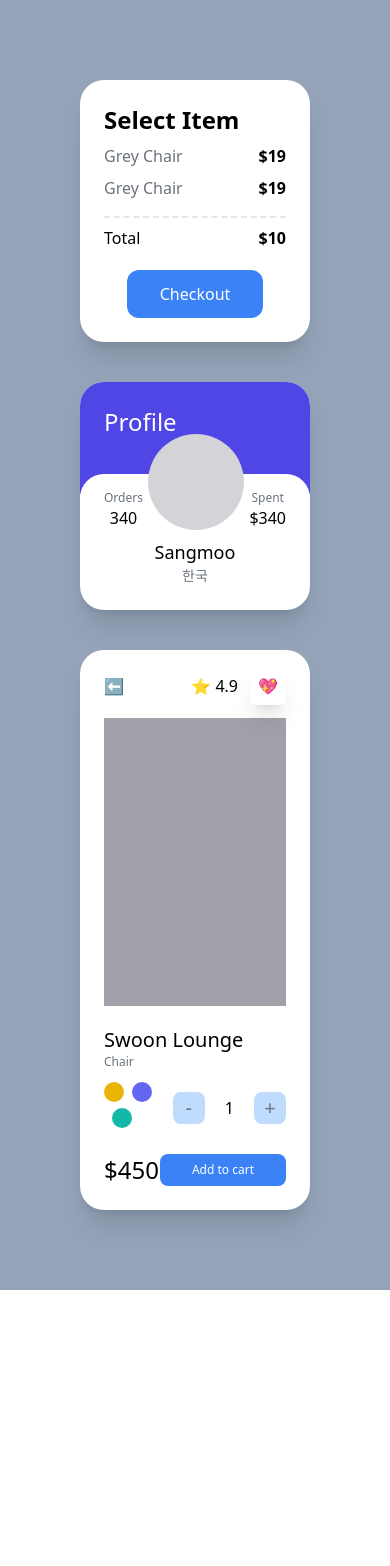
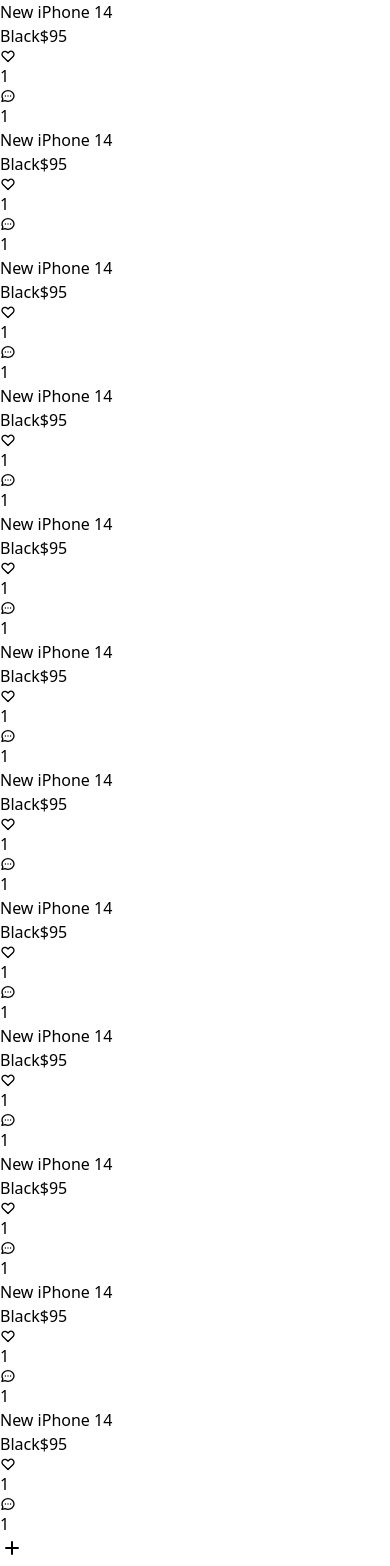
Before and after one commit to Sangmoo/carrot-market, a Next.js app: page / in a window 390 px wide. Before the commit the page ends 1290 px from the top, so only its background shows below. Built offline with nearby package versions, Linux system fonts and the light colour scheme.

Commit message:
Create Login Enter Page

```diff
--- a/package.json
+++ b/package.json
@@ -8,6 +8,7 @@
     "lint": "next lint"
   },
   "dependencies": {
+    "@tailwindcss/forms": "^0.4.0",
     "next": "^12.0.10",
     "react": "^18.0.0-rc.0",
     "react-dom": "^18.0.0-rc.0"
--- a/pages/index.tsx
+++ b/pages/index.tsx
@@ -2,95 +2,72 @@
 
 const Home: NextPage = () => {
   return (
-    <div className="grid min-h-screen gap-10 bg-slate-400 py-20 px-20 lg:grid-cols-2 xl:grid-cols-3 xl:place-content-center">
-      <div className="flex flex-col justify-between rounded-3xl bg-white p-6 shadow-xl dark:bg-black">
-        <span className="text-2xl font-semibold dark:text-white">
-          Select Item
-        </span>
-        <ul>
-          <div className="my-2 flex justify-between ">
-            <span className="text-gray-500 dark:text-gray-100">Grey Chair</span>
-            <span className="font-semibold dark:text-white">$19</span>
-          </div>
-          <div className="my-2 flex justify-between ">
-            <span className="text-gray-500 dark:text-gray-100">Grey Chair</span>
-            <span className="font-semibold dark:text-white">$19</span>
-          </div>
-        </ul>
-
-        <div className="mt-2 flex justify-between border-t-2 border-dashed pt-2">
-          <span>Total</span>
-          <span className="font-semibold">$10</span>
-        </div>
-        <button
-          className="mx-auto mt-5 block w-3/4
-          rounded-xl bg-blue-500 p-3 text-center text-white hover:bg-teal-500 hover:text-black focus:bg-red-500
-          active:bg-yellow-500 dark:border
-          dark:border-white
-          dark:bg-black dark:hover:bg-white
-          "
-        >
-          Checkout
-        </button>
-      </div>
-      <div className="group overflow-hidden rounded-3xl bg-white shadow-xl">
-        <div className="p-6 pb-14 xl:pb-40 portrait:bg-indigo-600 landscape:bg-teal-500">
-          <span className="text-2xl text-white">Profile</span>
-        </div>
-        <div className="relative -top-5 rounded-3xl bg-white p-6">
-          <div className="relative -top-16 flex items-end justify-between">
-            <div className="flex flex-col items-center">
-              <span className="text-xs text-gray-500">Orders</span>
-              <span className="font-medium">340</span>
-            </div>
-            <div className="h-24 w-24 rounded-full bg-zinc-300 transition-colors group-hover:bg-red-300" />
-            <div className="flex flex-col items-center">
-              <span className="text-xs text-gray-500">Spent</span>
-              <span className="font-medium">$340</span>
+    <div>
+      {[1, 1, 1, 1, 1, 1, 1, 1, 1, 1, 1, 1].map((_, i) => (
+        <div key={i}>
+          <div>
+            <div />
+            <div>
+              <h3>New iPhone 14</h3>
+              <span>Black</span>
+              <span>$95</span>
             </div>
           </div>
-          <div className="relative  -mt-14 -mb-5 flex flex-col items-center">
-            <span className="text-lg font-medium">Sangmoo</span>
-            <span className="text-sm text-gray-500">한국</span>
+          <div>
+            <div>
+              <svg
+                className="h-4 w-4"
+                fill="none"
+                stroke="currentColor"
+                viewBox="0 0 24 24"
+                xmlns="http://www.w3.org/2000/svg"
+              >
+                <path
+                  strokeLinecap="round"
+                  strokeLinejoin="round"
+                  strokeWidth="2"
+                  d="M4.318 6.318a4.5 4.5 0 000 6.364L12 20.364l7.682-7.682a4.5 4.5 0 00-6.364-6.364L12 7.636l-1.318-1.318a4.5 4.5 0 00-6.364 0z"
+                ></path>
+              </svg>
+              <span>1</span>
+            </div>
+            <div>
+              <svg
+                className="h-4 w-4"
+                fill="none"
+                stroke="currentColor"
+                viewBox="0 0 24 24"
+                xmlns="http://www.w3.org/2000/svg"
+              >
+                <path
+                  strokeLinecap="round"
+                  strokeLinejoin="round"
+                  strokeWidth="2"
+                  d="M8 12h.01M12 12h.01M16 12h.01M21 12c0 4.418-4.03 8-9 8a9.863 9.863 0 01-4.255-.949L3 20l1.395-3.72C3.512 15.042 3 13.574 3 12c0-4.418 4.03-8 9-8s9 3.582 9 8z"
+                ></path>
+              </svg>
+              <span>1</span>
+            </div>
           </div>
         </div>
-      </div>
-      <div className="rounded-3xl bg-white p-6 shadow-xl lg:col-span-2 xl:col-span-1">
-        <div className="mb-5 flex items-center justify-between">
-          <span>⬅️</span>
-          <div className="space-x-3">
-            <span>⭐️ 4.9</span>
-            <span className="rounded-md p-2 shadow-xl">💖</span>
-          </div>
-        </div>
-        <div className="mb-5 h-72 bg-zinc-400" />
-        <div className="flex flex-col">
-          <span className="text-xl font-medium">Swoon Lounge</span>
-          <span className="text-xs text-gray-500">Chair</span>
-          <div className="mt-3 mb-5 flex items-center justify-between">
-            <div className="space-x-2">
-              <button className="h-5 w-5 rounded-full bg-yellow-500 ring-yellow-500 ring-offset-2 transition focus:ring-2" />
-              <button className="h-5 w-5 rounded-full bg-indigo-500 ring-indigo-500 ring-offset-2 transition focus:ring-2" />
-              <button className="h-5 w-5 rounded-full bg-teal-500 ring-teal-500 ring-offset-2 transition focus:ring-2" />
-            </div>
-            <div className="flex items-center space-x-5">
-              <button className=" flex aspect-square w-8 items-center justify-center rounded-lg bg-blue-200 text-xl text-gray-500">
-                -
-              </button>
-              <span>1</span>
-              <button className=" flex aspect-square w-8 items-center justify-center rounded-lg bg-blue-200 text-xl text-gray-500">
-                +
-              </button>
-            </div>
-          </div>
-          <div className="flex items-center justify-between">
-            <span className="text-2xl font-medium">$450</span>
-            <button className="rounded-lg bg-blue-500 py-2 px-8 text-center text-xs text-white">
-              Add to cart
-            </button>
-          </div>
-        </div>
-      </div>
+      ))}
+      <button>
+        <svg
+          className="h-6 w-6"
+          xmlns="http://www.w3.org/2000/svg"
+          fill="none"
+          viewBox="0 0 24 24"
+          stroke="currentColor"
+          aria-hidden="true"
+        >
+          <path
+            strokeLinecap="round"
+            strokeLinejoin="round"
+            strokeWidth="2"
+            d="M12 6v6m0 0v6m0-6h6m-6 0H6"
+          />
+        </svg>
+      </button>
     </div>
   );
 };
--- a/tailwind.config.js
+++ b/tailwind.config.js
@@ -7,5 +7,5 @@
     extend: {},
   },
   darkmode: "media", // class
-  plugins: [],
+  plugins: [require("@tailwindcss/forms")],
 };
```
Also changed, not shown: pages/enter.tsx (added, +128 -0 lines), 1 other file (tests, documents, lock files or other folders).
